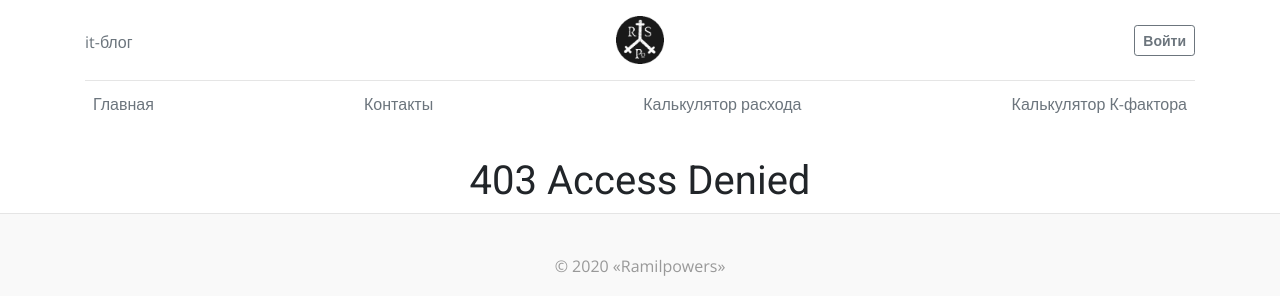
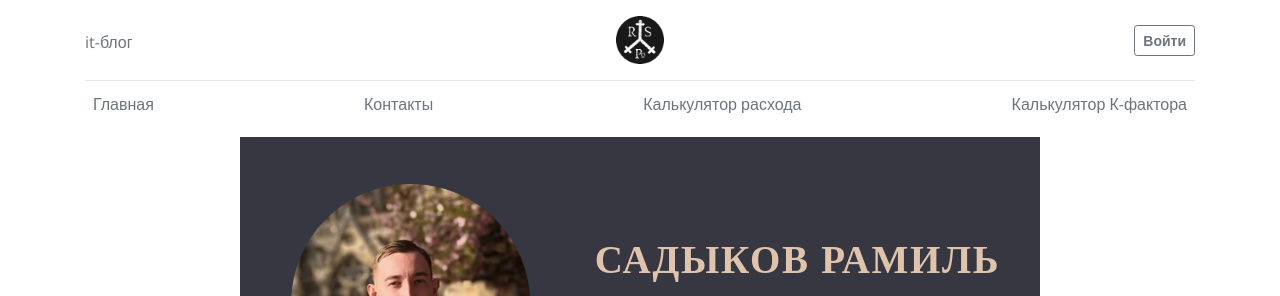
Before and after one commit to RamilPowers/BLOG, a Django app: template pages/templates/pages/about.html in a window 1280 px wide. Shown: the top 296 px of the page. Run offline with Django 3.2, Linux system fonts and the light colour scheme; the template is opened without the code that fills it, so the values that code supplies are empty; some web fonts are replaced.

Commit message:
Теперь резюме видно всем

```diff
--- a/pages/templates/pages/about.html
+++ b/pages/templates/pages/about.html
@@ -3,7 +3,6 @@
 {% block title %} Мое резюме {% endblock %}
 {% block content %}
 <link rel="stylesheet" type="text/css" href="{% static "css/style.css" %}">
-{% if user.is_authenticated %}
   <div class="contain">
       <div class="header">
           <div class="photo">
@@ -84,7 +83,4 @@
           </div>
       </div>
   </div>
-{% else %}
-  <h1 class="text-center">403 Access Denied</h1>
-{% endif %}
 {% endblock %}
```
